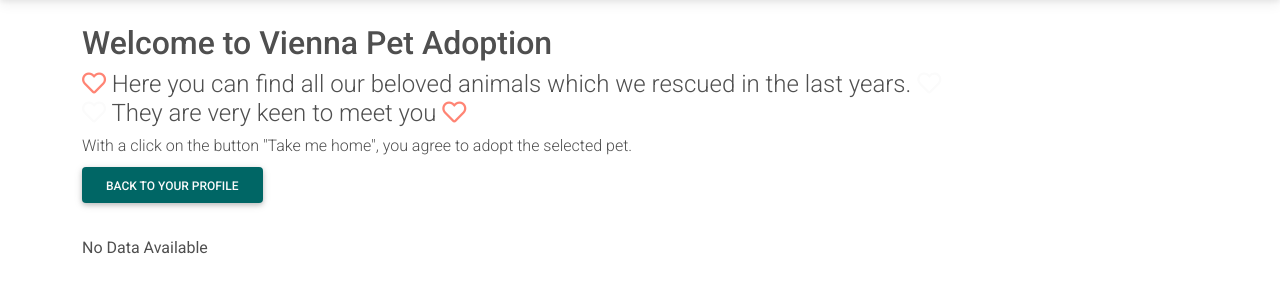
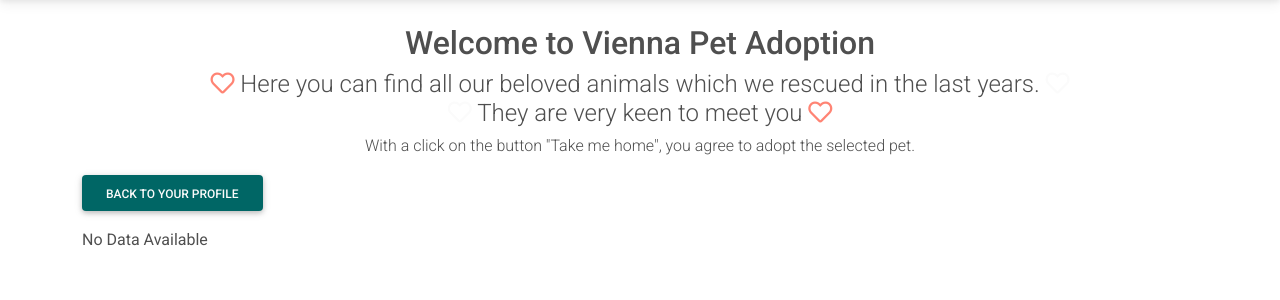
Before and after one commit to nat-oku/FE21-CR11-Natalia, a PHP site: page /home.php in a window 1280 px wide. Shown: the part 109-409 px from the top of the page. Run offline with PHP 8.4, Linux system fonts and the light colour scheme; the visitor is signed in with stand-in values (Sample User, id 1); data that the repository does not hold is empty; some libraries are stand-ins or nearby versions.

Commit message:
removing btn from div

```diff
--- a/loginUser/home.php
+++ b/loginUser/home.php
@@ -91,13 +91,13 @@
 
   <main>
     <div class="container mt-4 mb-4">
-      <div class="mb-3">
+      <div class="mb-3 text-center">
         <h2>Welcome to Vienna Pet Adoption</h2>
 
         <h4 class="fw-light"><i class="far fa-heart text-orange"></i> Here you can find all our beloved animals which we rescued in the last years. <i class="far fa-heart text-light"></i><br><i class="far fa-heart text-light"></i> They are very keen to meet you <i class="far fa-heart text-orange"></i><h4>
         <h6 class="fw-light">With a click on the button "Take me home", you agree to adopt the selected pet.</h6>
-        <a href="<?php echo $backBtn?>" ><button class="btn bg-green text-light mt-1 mb-3" type="button">Back to your profile</button></a>
       </div>
+      <a href="<?php echo $backBtn?>" ><button class="btn bg-green text-light mt-1 mb-3" type="button">Back to your profile</button></a>
       <div class="row row-cols-1 row-cols-md-2 g-4">
         <?= $colbody ;?>
       </div>
```
